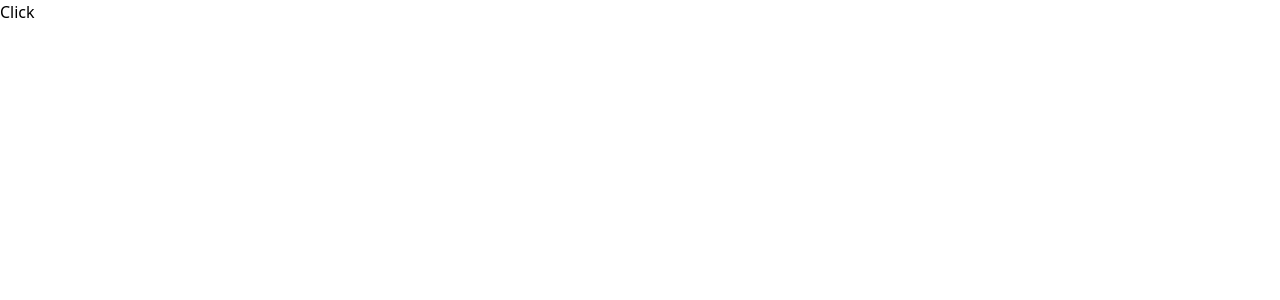
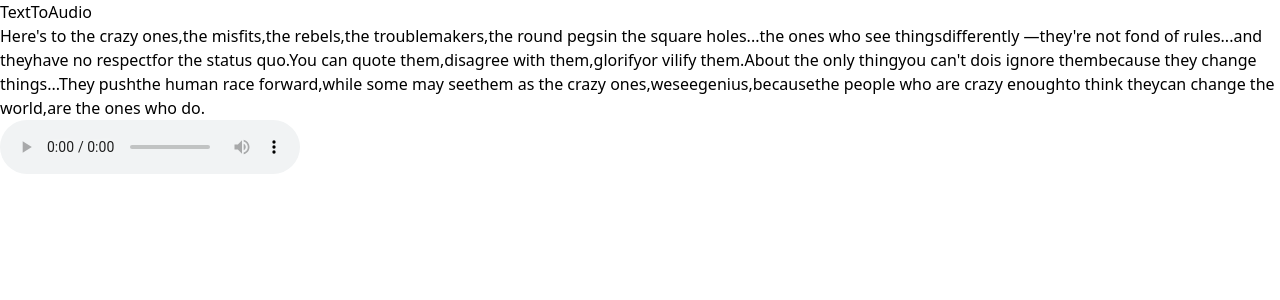
Before and after one commit to Aastha-Kalra/30daysOfReactJs, a React (Vite) app: page / in a window 1280 px wide. Shown: the top 300 px of the page. Built offline with nearby package versions, Linux system fonts and the light colour scheme.

Commit message:
added files

```diff
--- a/src/App.jsx
+++ b/src/App.jsx
@@ -113,9 +113,10 @@ import RandomHexColor from "./RandomHexColor";
 import BusinessNameGen from "./BusinessNameGen";
 import RandomBg from "./RandomBg";
 import NewNodeInsertion from "./NewNodeInsertion";
+import TextToAudio from "./TextToAudio/TextToAudio";
 function App() {
   return (
-    <div className="bg-black min-h-screen w-full overflow-hidden text-green-500">
+    <div className="bg-black min-h-screen w-full overflow-hidden  flex justify-center items-center">
       {/* <SearchFilter/> */}
       {/* <ItemsPerPage/> */}
       {/* <ColorPicker/> */}
@@ -235,7 +236,8 @@ function App() {
     {/* <RandomHexColor/> */}
     {/* <BusinessNameGen/> */}
     {/* <RandomBg/> */}
-    <NewNodeInsertion/>
+    {/* <NewNodeInsertion/> */}
+<TextToAudio/>
     </div>
   );
 }
```
